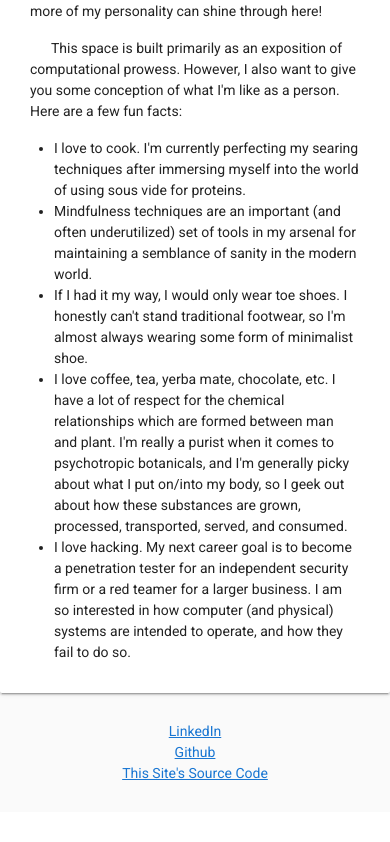
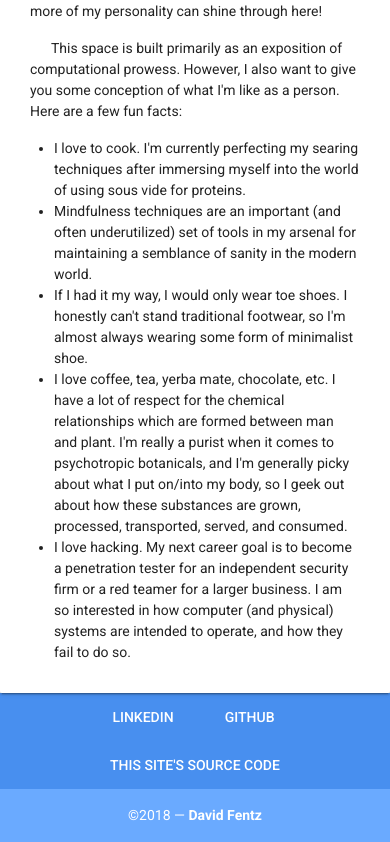
Before and after one commit to cmd-ctrl-freq/portfolio, a Vue app: page / in a window 390 px wide. Shown: the part 946-1788 px from the top of the page. Before the commit the page ends 1758 px from the top, so only its background shows below. Built offline with nearby package versions, Linux system fonts and the light colour scheme.

Commit message:
fixed footer links on mobile and made it looks nicer with vuetify's footer.

```diff
--- a/src/App.vue
+++ b/src/App.vue
@@ -110,19 +110,36 @@
             v-on:changeProject='updateProj($event)'/>
           </v-content>
         </v-card>
-        <!-- make this div a <ul> wrapped element on mobile -->
-        <div id="footer-div" class="hidden-xs-only">
-          <a class='footer-links' href="https://www.linkedin.com/in/davidfentz/">LinkedIn</a>
-          <a class='footer-links' href="https://github.com/bomjumaku">Github</a>
-          <a class='footer-links' href="https://github.com/bomjumaku/portfolio">This Site's Source Code</a>
-        </div>
-        <div id="footer-div" class="hidden-sm-and-up">
-          <a class='footer-links' href="https://www.linkedin.com/in/davidfentz/">LinkedIn</a>
-          <br>
-          <a class='footer-links' href="https://github.com/bomjumaku">Github</a>
-          <br>
-          <a class='footer-links' href="https://github.com/bomjumaku/portfolio">This Site's Source Code</a>
-        </div>
+        <v-footer
+          height="auto"
+          color="primary lighten-1"
+        >
+          <v-layout
+            justify-center
+            row
+            wrap
+          >
+          <a class='footer-links' href="https://www.linkedin.com/in/davidfentz/">
+            <v-btn color="white" flat round>LinkedIn</v-btn>
+          </a>
+          <a class='footer-links' href="https://github.com/bomjumaku">
+            <v-btn color="white" flat round>Github</v-btn>
+          </a>
+          <a class='footer-links' href="https://github.com/bomjumaku/portfolio">
+            <v-btn color="white" flat round>This Site's Source Code</v-btn>
+          </a>
+            <v-flex
+              primary
+              lighten-2
+              py-3
+              text-xs-center
+              white--text
+              xs12
+            >
+              &copy;2018 — <strong>David Fentz</strong>
+            </v-flex>
+          </v-layout>
+        </v-footer>
       </v-flex>
     </v-layout>
   </v-app>
@@ -156,14 +173,6 @@ export default {
 </script>
 
 <style scoped>
-#footer-div {
-  text-align: center;
-  margin: auto;
-  padding: 2em;
-}
-.footer-links{
-  padding: 2em;
-}
 #Banner-Message {
   color: white;
 }
```
Also changed, not shown: 11 other files (tests, documents, lock files or other folders).
